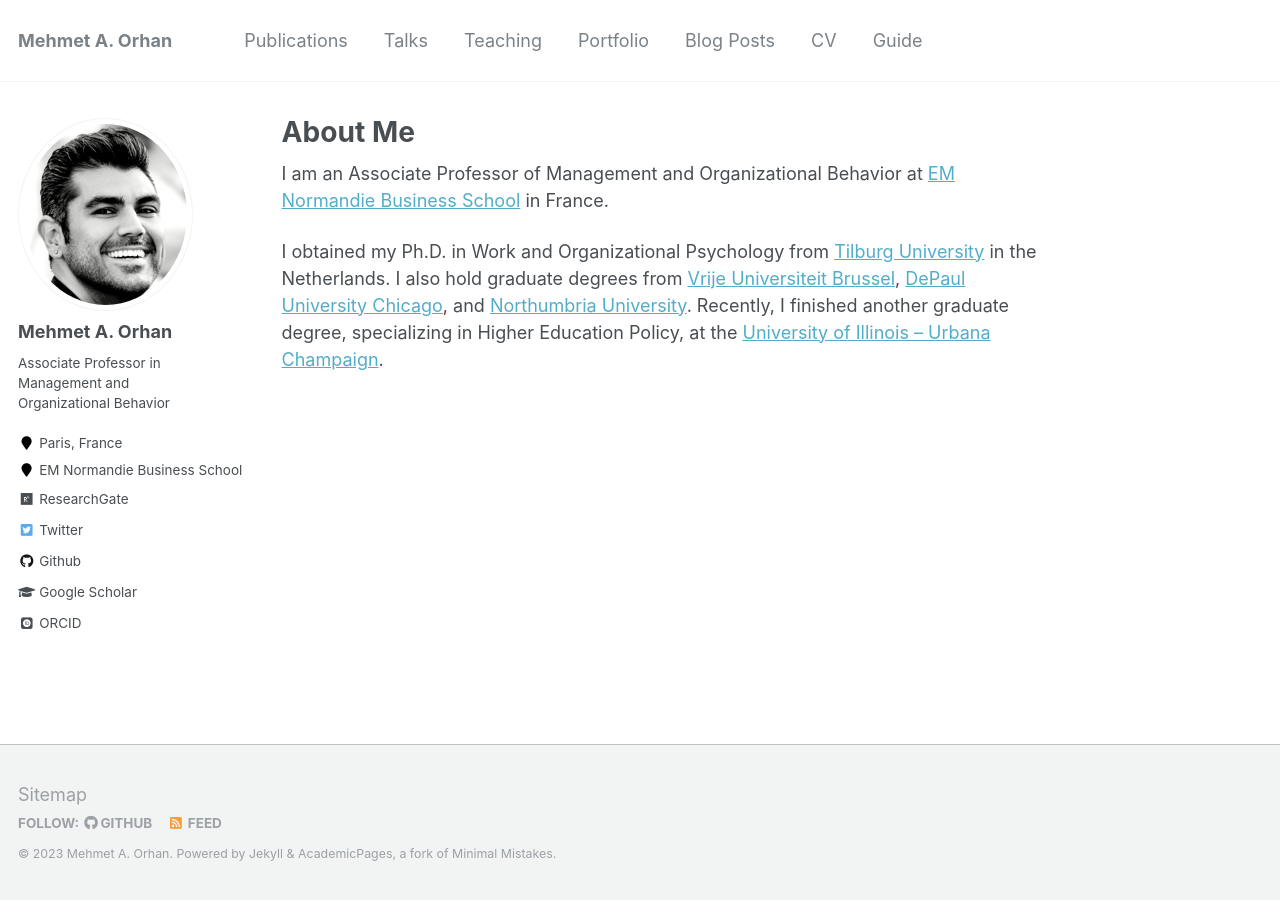
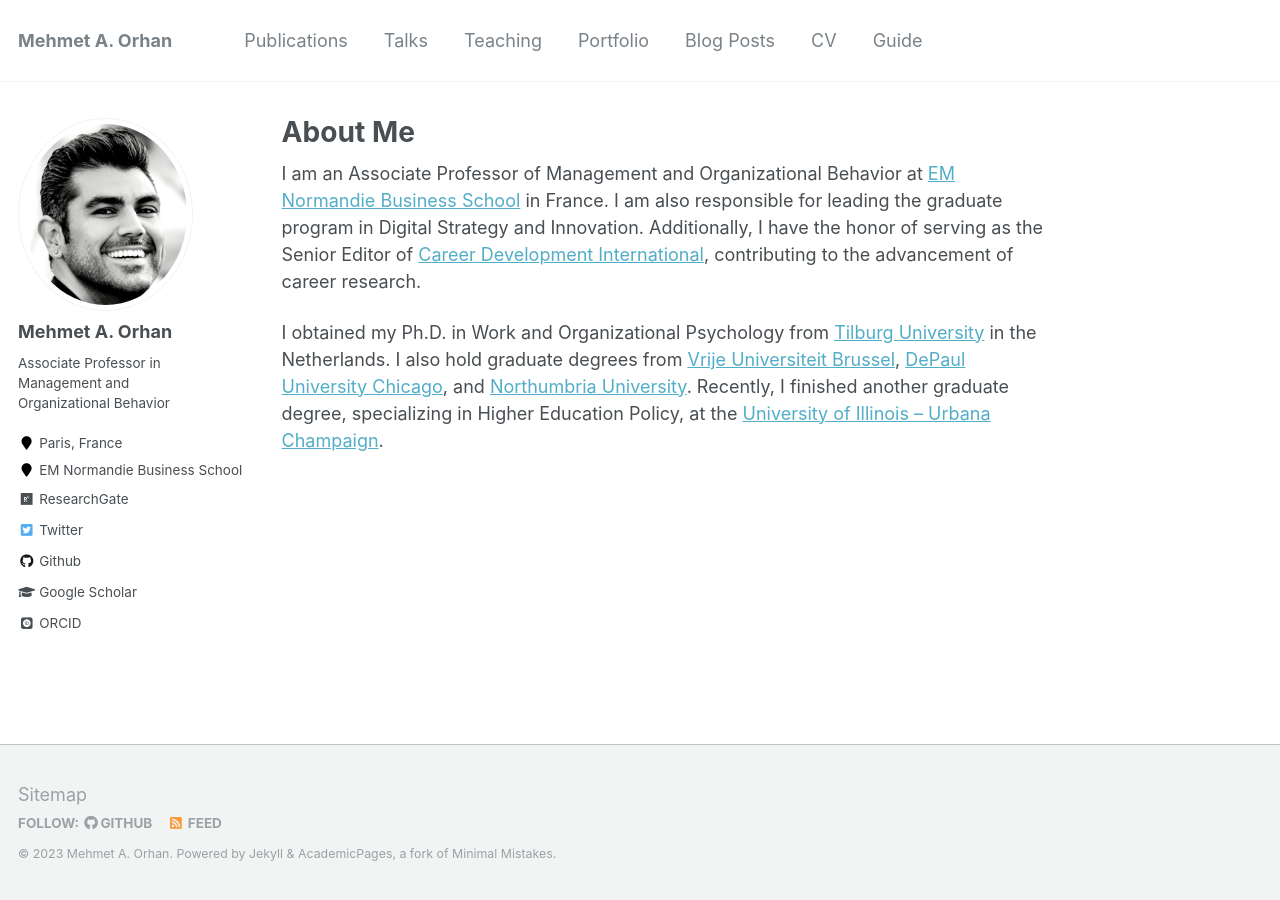
Before and after one commit to maorhan/maorhan.github.io, a Jekyll site: the page built from _pages/about.md, in a window 1280 px wide. Built offline with Jekyll 4.4.1, drawn with Linux system fonts in a browser that asks for light colours; some web fonts are replaced.

Commit message:
Update about.md

```diff
--- a/_pages/about.md
+++ b/_pages/about.md
@@ -8,6 +8,6 @@ redirect_from:
   - /about.html
 ---
 
-I am an Associate Professor of Management and Organizational Behavior at [EM Normandie Business School](https://en.em-normandie.com/) in France.
+I am an Associate Professor of Management and Organizational Behavior at [EM Normandie Business School](https://en.em-normandie.com/) in France. I am also responsible for leading the graduate program in Digital Strategy and Innovation. Additionally, I have the honor of serving as the Senior Editor of [Career Development International]([https://www.emerald.com/insight/publication/issn/1362-0436](https://www.emeraldgrouppublishing.com/journal/cdi)), contributing to the advancement of career research.
 
 I obtained my Ph.D. in Work and Organizational Psychology from [Tilburg University]( https://tilburguniversity.edu) in the Netherlands. I also hold graduate degrees from [Vrije Universiteit Brussel]( https://vub.ac.be), [DePaul University Chicago](https://kellstadt.depaul.edu), and [Northumbria University]( https://northumbria.ac.uk). Recently, I finished another graduate degree, specializing in Higher Education Policy, at the [University of Illinois – Urbana Champaign](https://illinois.edu/).
```
